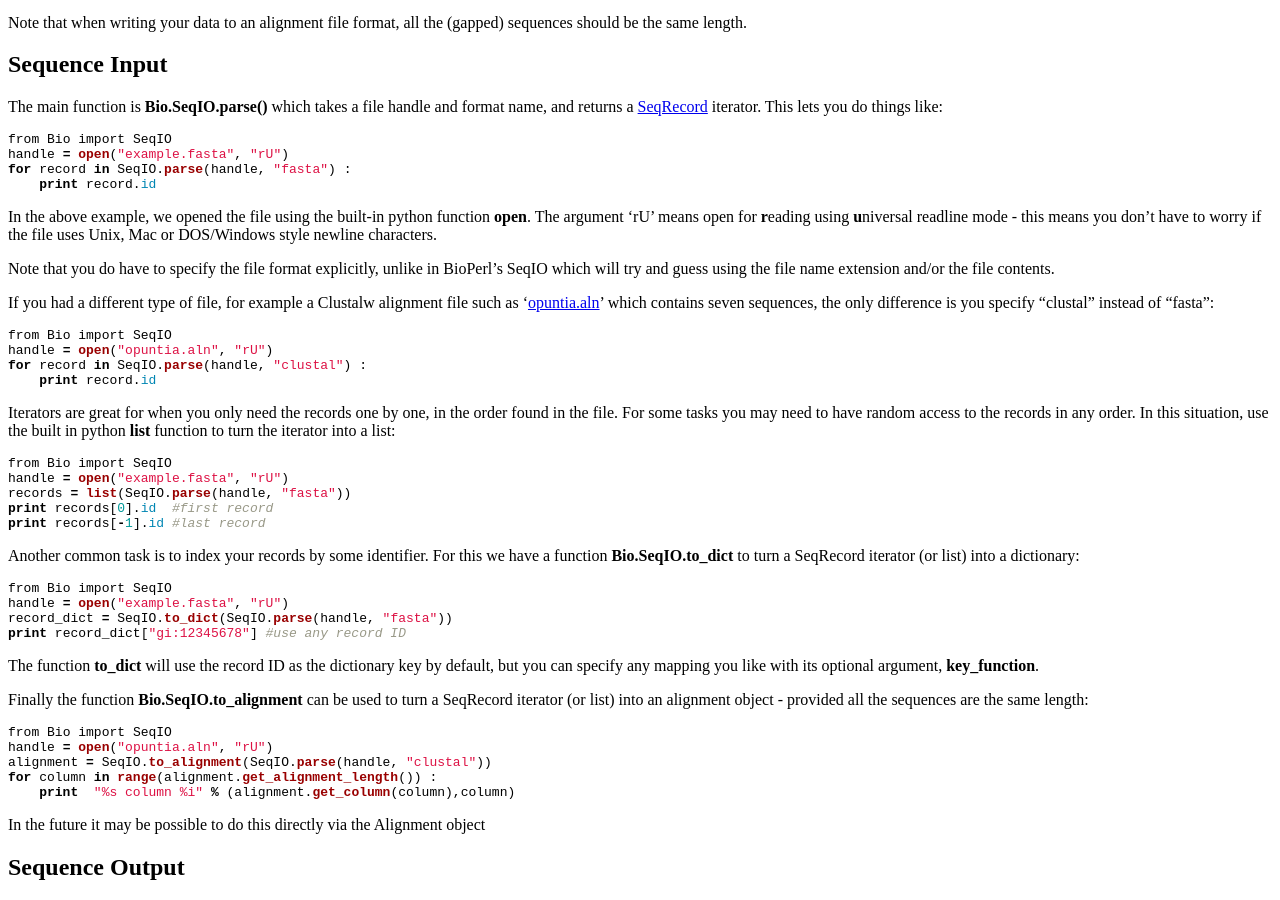
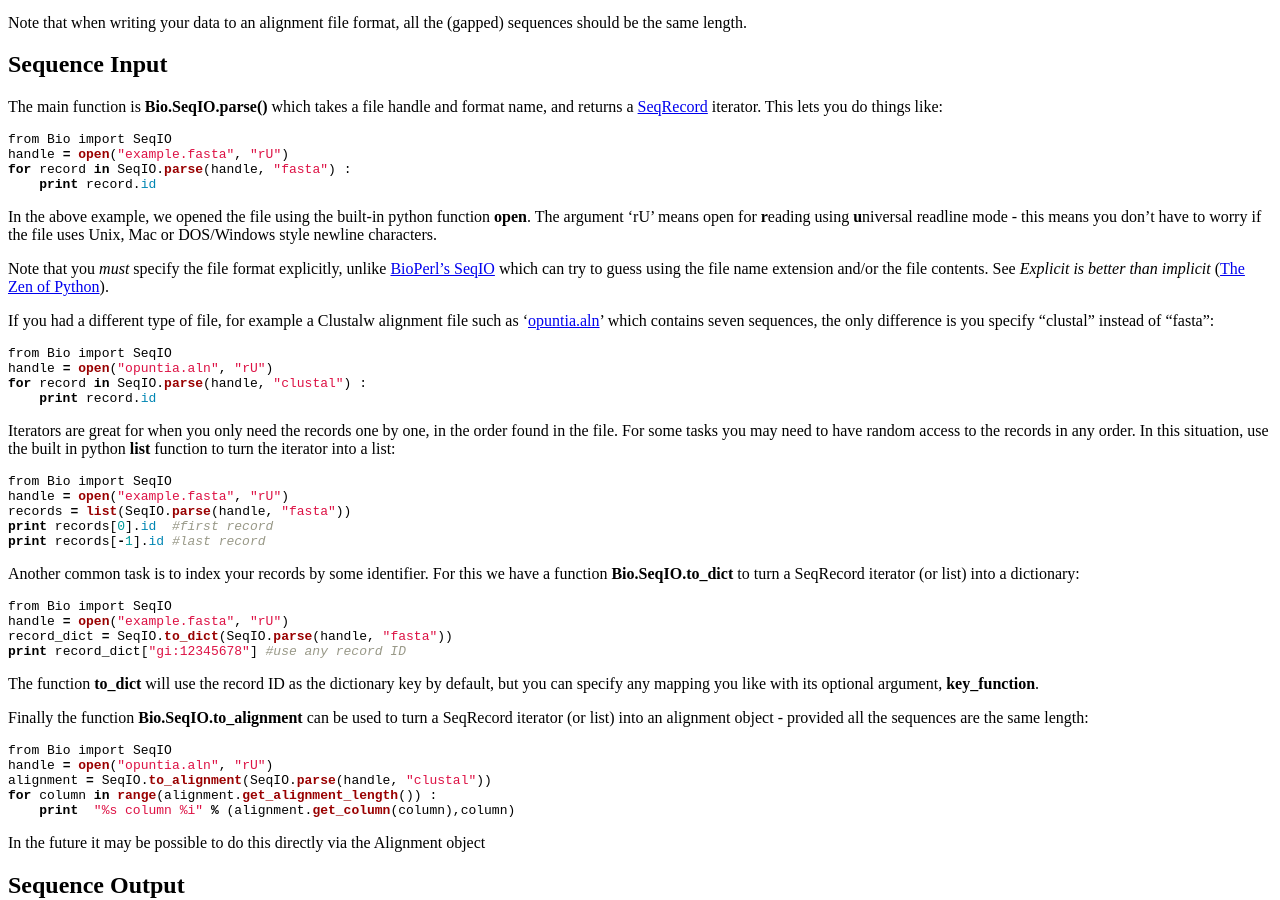
Before and after one commit to biopython/biopython.github.io, a Jekyll site: the page built from wiki/SeqIO.md, in a window 1280 px wide and 900 px high, scrolled down 766 px. Built offline with Jekyll 4.4.1, drawn with Linux system fonts in a browser that asks for light colours.

Commit message:
format must be explicit

```diff
--- a/wiki/SeqIO.md
+++ b/wiki/SeqIO.md
@@ -88,9 +88,11 @@ function **open**. The argument 'rU' means open for **r**eading using
 **u**niversal readline mode - this means you don't have to worry if the
 file uses Unix, Mac or DOS/Windows style newline characters.
 
-Note that you do have to specify the file format explicitly, unlike in
-BioPerl's SeqIO which will try and guess using the file name extension
-and/or the file contents.
+Note that you *must* specify the file format explicitly, unlike
+[BioPerl's SeqIO](http://www.bioperl.org/wiki/HOWTO:SeqIO) which can try
+to guess using the file name extension and/or the file contents. See
+*Explicit is better than implicit* ([The Zen of
+Python](http://www.python.org/dev/peps/pep-0020/)).
 
 If you had a different type of file, for example a Clustalw alignment
 file such as
```
Also changed, not shown: 1 other file.
